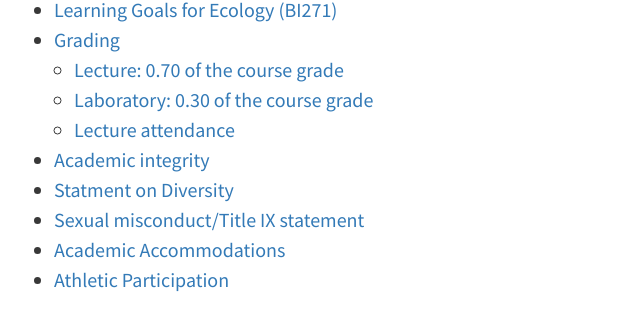
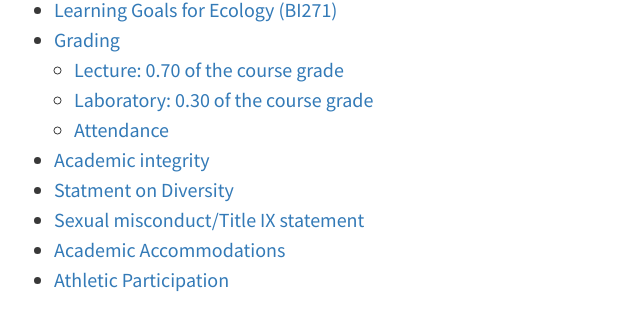
Before and after one commit to davan690/ColbyEcology.github.io, a Jekyll site: the page built from pages/syllabus.md, in a window 1280 px wide and 900 px high, scrolled down 813 px. Shown: the part 143-455 px from the top of the window, without its empty margins (222-862 px from the left). Built offline with Jekyll 4.4.1, drawn with Linux system fonts in a browser that asks for light colours; some of the changed text lies outside the part shown.

Commit message:
attendance

```diff
--- a/pages/syllabus.md
+++ b/pages/syllabus.md
@@ -73,7 +73,7 @@ Participation           | 0.02                 | 0.07
 Population growth lab   | 0.04                 | 0.13                               |
 Gradient lab            | 0.04                 | 0.13                               |
 Community sampling lab  | 0.04                 | 0.13                               |
-Landscape lab        | 0.08                 | 0.27                               |
+Landscape lab           | 0.08                 | 0.27                               |
 Decomposition lab       | 0.08                 | 0.27                               |
 
 - **Participation** will evaluate your contribution to lab.
@@ -83,7 +83,7 @@ Decomposition lab       | 0.08                 | 0.27
 - **Landscape lab** will be an observational experiment and report that will assess how landscape structure affects community composition.
 - **Decomposition lab** will be a manipulative experiment and report that will assess how environmental factors affect the breakdown of organic matter.
 
-## Lecture attendance
+## Attendance
 Role will not be taken in lecture, but regular attendance is necessary for you to succeed in this course. Attendance in lab is mandatory.
 
 # Academic integrity
```
